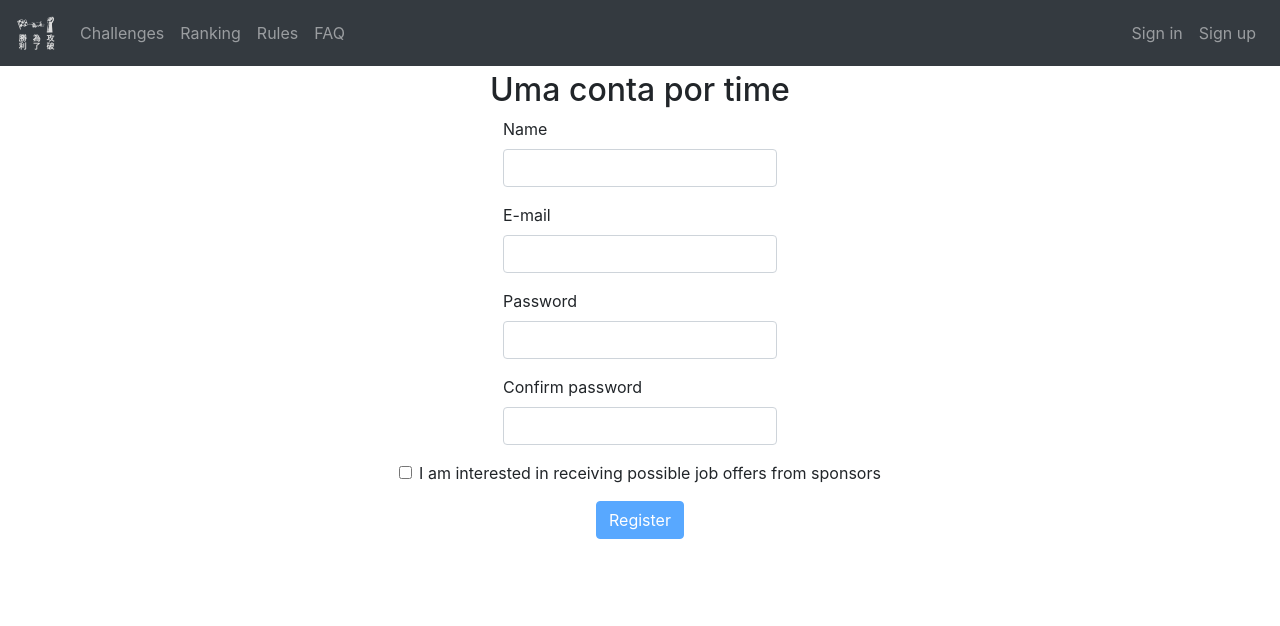
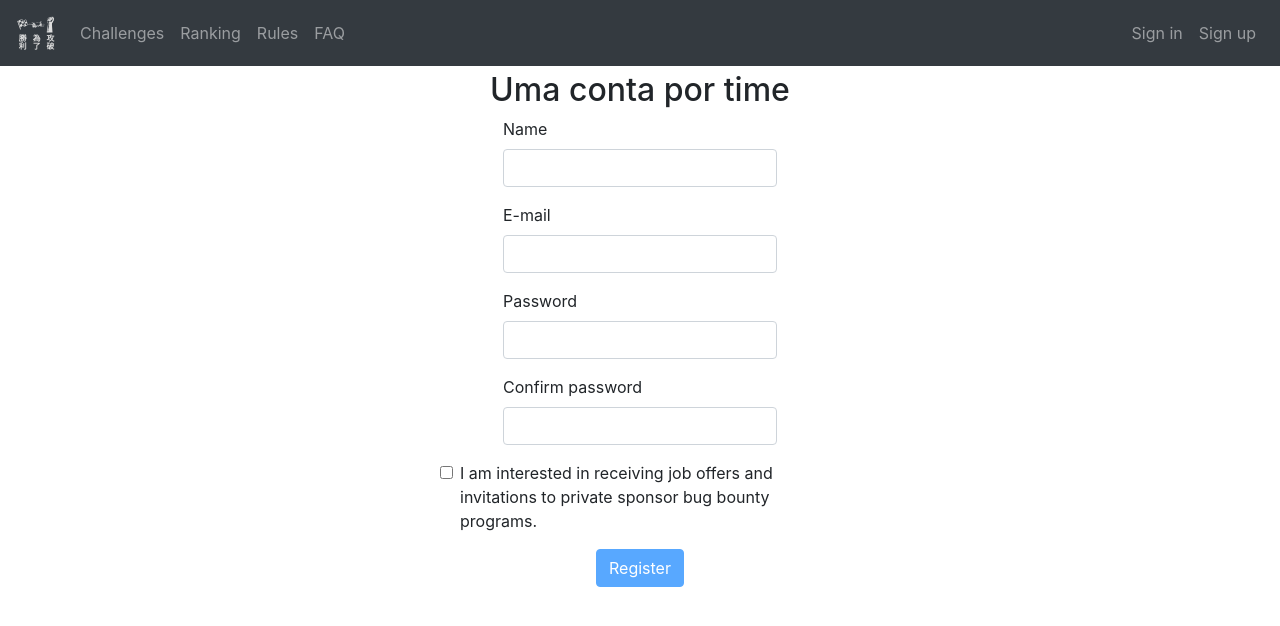
Before and after one commit to pwn2winctf/nizkctf-front, a Next.js app: page /signup in a window 1280 px wide. Shown: the top 626 px of the page. Built offline with nearby package versions, Linux system fonts and the light colour scheme; no server answers.

Commit message:
Update message

```diff
--- a/pages/signup.tsx
+++ b/pages/signup.tsx
@@ -142,6 +142,7 @@ const SignUpPage: NextPage = () => {
                   label={translation.shareInfo}
                   value='shareInfo'
                   checked={values.shareInfo}
+                  style={{ maxWidth: 400 }}
                   onChange={event => setValues({ ...values, shareInfo: !values.shareInfo })} />
               </Form.Group>
               <Button variant='primary' type='submit' disabled={!isFilled}>
@@ -164,7 +165,7 @@ const translations = {
     password: 'Password',
     confirmPassword: 'Confirm password',
     name: 'Name',
-    shareInfo: 'I am interested in receiving possible job offers from sponsors',
+    shareInfo: 'I am interested in receiving job offers and invitations to private sponsor bug bounty programs.',
     modal: {
       infoTitle: 'This user will be used by your team to submit flags',
       successfullyTitle: 'Check your email to complete your registration!',
@@ -181,7 +182,7 @@ const translations = {
     password: 'Senha',
     confirmPassword: 'Confirmar senha',
     name: 'Nome',
-    shareInfo: 'Tenho interesse em receber eventuais propostas de\n emprego dos patrocinadores',
+    shareInfo: 'Tenho interesse em receber propostas de emprego e convites para programas de bug bounty privados dos patrocinadores.',
     modal: {
       infoTitle: 'Esse usuário será usado pelo seu time para enviar flags',
       successfullyTitle: 'Verifique seu e-mail para completar seu cadastro!',
```
